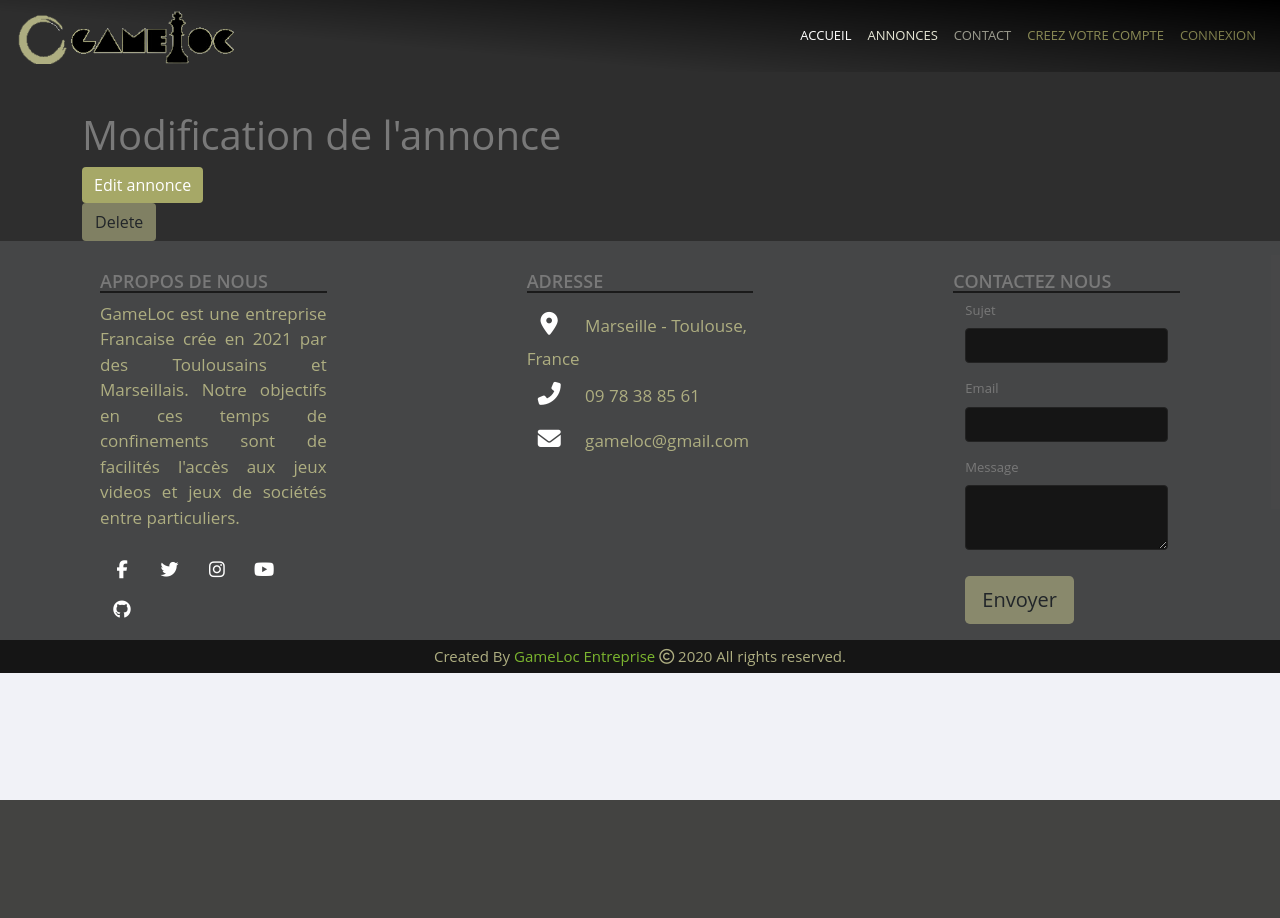
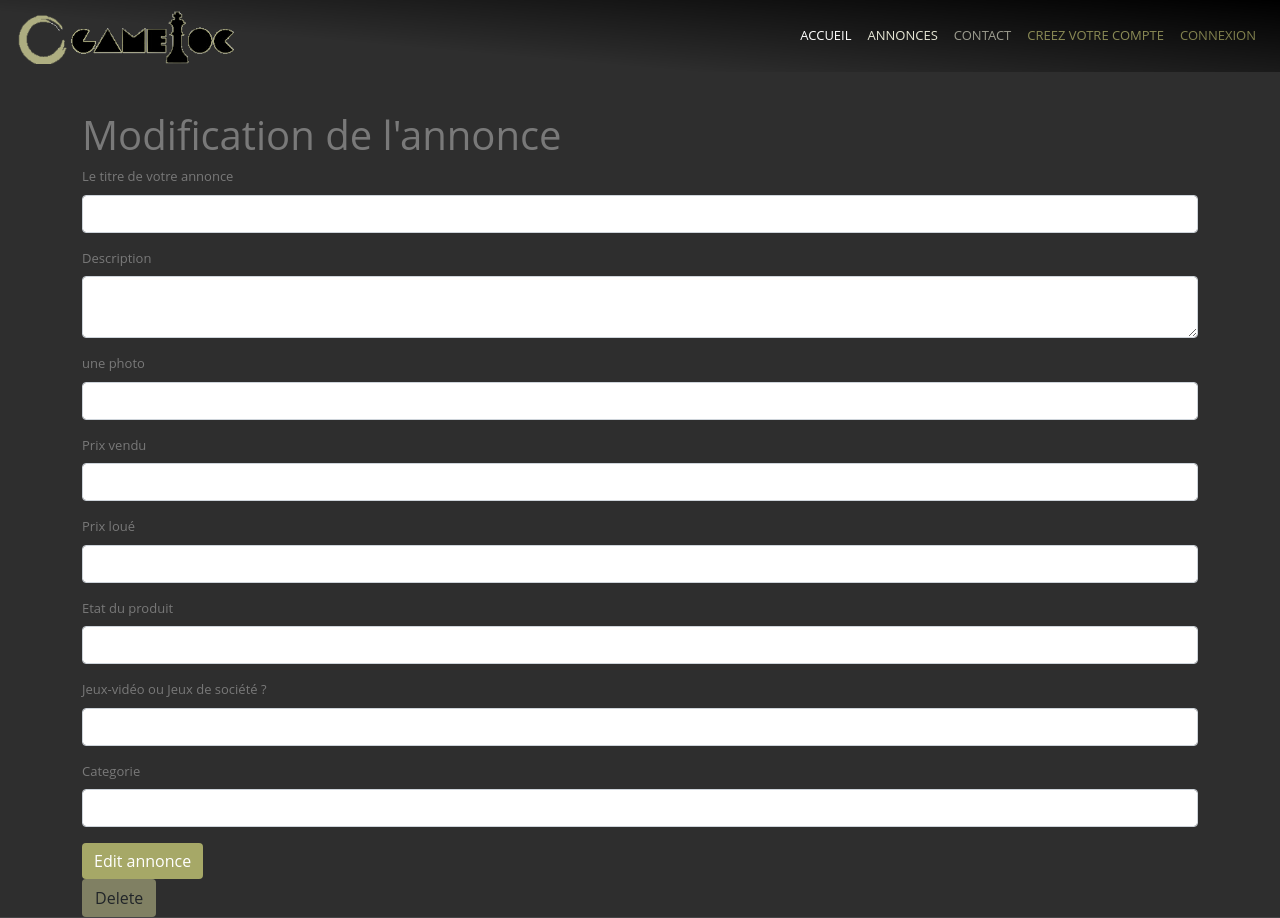
Before and after one commit to FlorentLeDuc/GameLoc, a Symfony app: template templates/site/editoffer.html.twig in a window 1280 px wide. Shown: the top 918 px of the page. Before the commit the page ends 800 px from the top, so only its background shows below. Run offline with Twig, Linux system fonts and the light colour scheme; the template is opened without the code that fills it, so the values that code supplies are empty; form fields are guessed from the names that the template uses; some libraries are stand-ins or nearby versions.

Commit message:
label corrigé

```diff
--- a/templates/registration/register.html.twig
+++ b/templates/registration/register.html.twig
@@ -11,7 +11,7 @@
         <div class="overlay2">
         <a href="{{ path('index') }}" class="overlay3"></a>
             <div class="blocform">
-                <h1>Register</h1>
+                <h1>Créez votre compte</h1>
 
                 <div>
                     {{ form_start(registrationForm) }}
@@ -22,7 +22,7 @@
                         {{ form_row(registrationForm.plainPassword, {label: 'Password'}) }}
                         {{ form_row(registrationForm.agreeTerms , {label: 'CGU'}) }}
 
-                        <button type="submit" class="btn">Register</button>
+                        <button type="submit" class="btn">Créez votre compte</button>
                     {{ form_end(registrationForm) }}
                 </div>
             </div>
--- a/templates/security/login.html.twig
+++ b/templates/security/login.html.twig
@@ -21,7 +21,7 @@
                 <h1 class="h3 mb-3 font-weight-normal">Please sign in</h1>
                 <label for="inputEmail">Email</label>
                 <input type="email" value="{{ last_username }}" name="email" id="inputEmail" class="form-control" required autofocus>
-                <label for="inputPassword">Password</label>
+                <label for="inputPassword">Mot de passe</label>
                 <input type="password" name="password" id="inputPassword" class="form-control" required>
 
                 <input type="hidden" name="_csrf_token"
--- a/templates/site/createoffer.html.twig
+++ b/templates/site/createoffer.html.twig
@@ -13,9 +13,9 @@
                 {{ form_row(Offer.selling_price, {label: 'Prix vendu'}) }}
                 {{ form_row(Offer.rent_price, {label: 'Prix loué'}) }}
                 {{ form_row(Offer.statement, {label: 'Etat du produit'}) }}
-                {{ form_row(Offer.subcat, {label: 'subcat'}) }}
+                {{ form_row(Offer.subcat, {label: 'Jeux-vidéo ou Jeux de société ?'}) }}
                 {{ form_row(Offer.category, {label: 'Category'}) }}
-                {{ form_row(Offer.game, {label: 'Game'}) }}
+                {# {{ form_row(Offer.game, {label: 'Profil du jeu'}) }} #}
 
                 <button href="{{ path('offers') }}" class="btn profile-button" type="submit">Publie ton annonce</button>
             {{ form_end(Offer) }}
--- a/templates/site/editoffer.html.twig
+++ b/templates/site/editoffer.html.twig
@@ -7,6 +7,15 @@
 <div class="rounded container">
     <h1>Modification de l'annonce {{ offer.title }} </h1>
         {{ form_start(form) }}
+                {{ form_row(form.title, {label: 'Le titre de votre annonce'}) }}
+                {{ form_row(form.content, {label: 'Description'}) }}
+                {{ form_row(form.picture, {label: 'une photo'}) }}
+                {{ form_row(form.selling_price, {label: 'Prix vendu'}) }}
+                {{ form_row(form.rent_price, {label: 'Prix loué'}) }}
+                {{ form_row(form.statement, {label: 'Etat du produit'}) }}
+                {{ form_row(form.subcat, {label: 'Jeux-vidéo ou Jeux de société ?'}) }}
+                {{ form_row(form.category, {label: 'Categorie'}) }}
+                {# {{ form_row(form.game, {label: 'Profil du jeu'}) }} #}
                 <button href="{{ path('profil') }}" class="btn profile-button" type="submit">Edit annonce</button>
        {{ form_end(form) }}
             {{ include('offer/_delete_form.html.twig') }}
```
Also changed, not shown: src/Form/OfferType.php (+9 -9 lines).
